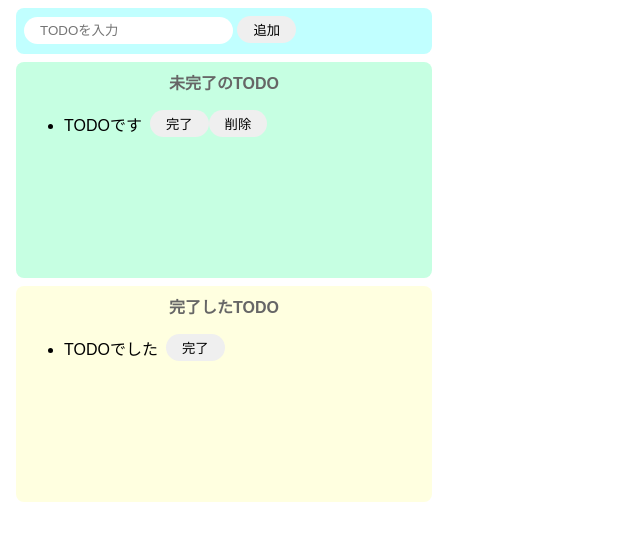
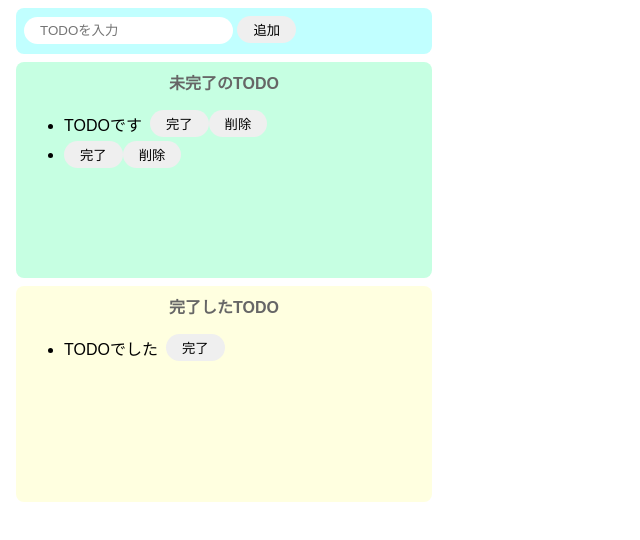
Before and after one commit to omo-y/testcode-todo-retry, a website built with Parcel: page index.html in a window 1280 px wide. Both pictures are taken after a click on the button "追加". Shown: the whole page, without its empty margins (0-640 px from the left). Built offline with nearby package versions, Linux system fonts and the light colour scheme.

Commit message:
ver2 ニュウリョク~未完了TODO

```diff
--- a/index.html
+++ b/index.html
@@ -13,7 +13,7 @@
 </div>
 <div class="imcomplete-area">
 	<p class="title">未完了のTODO</p>
-	<ul>
+	<ul id="inconplete-list">
 		<div class="list-row">
 			<li>TODOです</li>
 			<button>完了</button>
--- a/src/index.js
+++ b/src/index.js
@@ -2,8 +2,26 @@ import "./styles.css";
 
 const onClickAdd = () => {
   const inputText = document.getElementById("add-text").value;
-  alert(inputText);
   document.getElementById("add-text").value = "";
+  //div生成
+  const div = document.createElement("div");
+  div.className = "list-row";
+  //liタグ
+  const li = document.createElement("li");
+  li.innerText = inputText;
+  //divタグの下に各子要素を設定
+  div.appendChild(li);
+  //完了ボタン生成
+  const compbutton = document.createElement("button");
+  compbutton.innerText = "完了";
+  li.appendChild(compbutton);
+  //削除ボタン生成
+  const delbutton = document.createElement("button");
+  delbutton.innerText = "削除";
+  li.appendChild(delbutton);
+  //未完了リストに追加
+  console.log(div);
+  document.getElementById("inconplete-list").appendChild(div);
 };
 
 document
```
